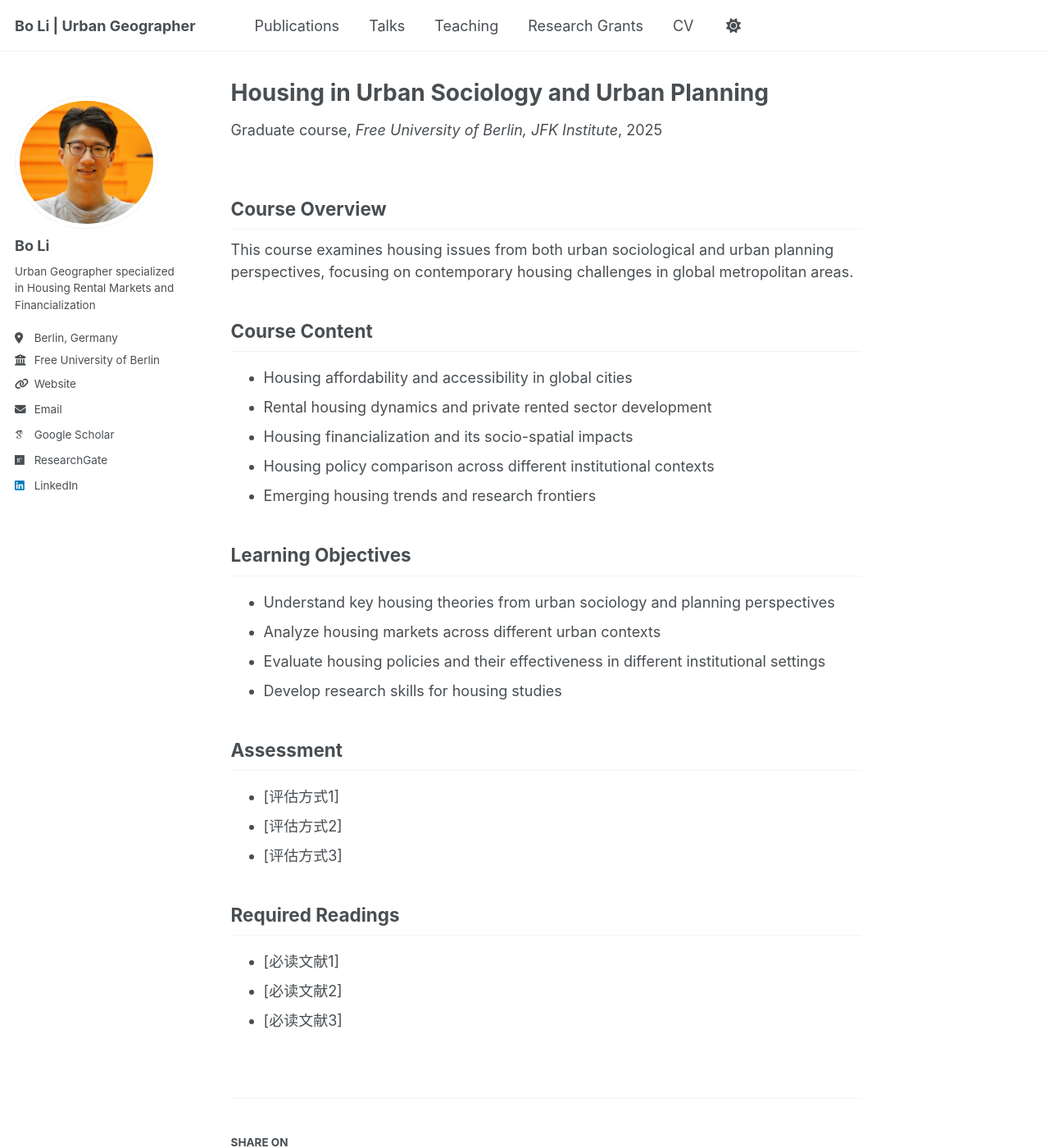
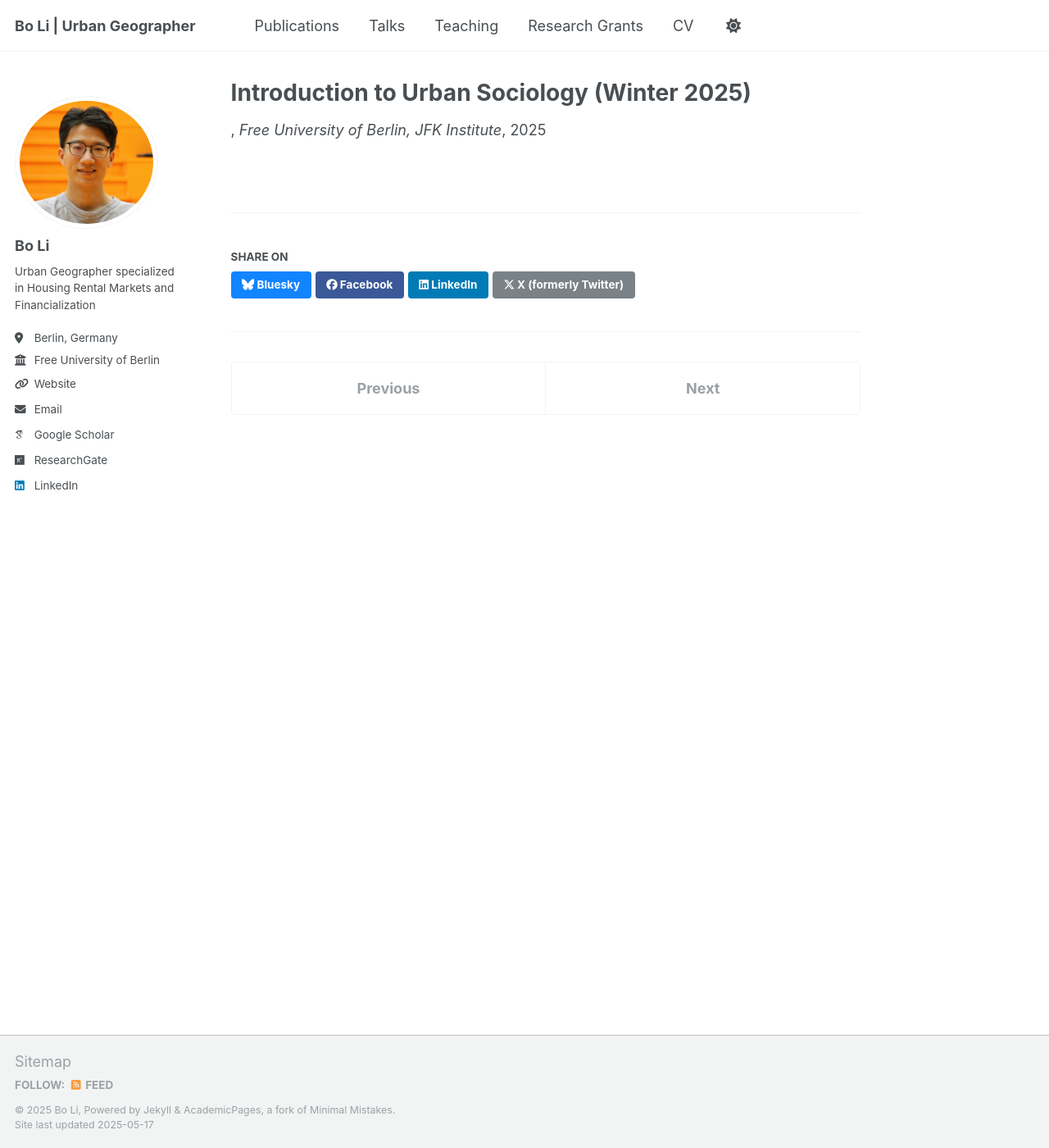
Before and after one commit to housingforall/housingforall.github.io, a Jekyll site: the page built from _teaching/urban sociology.md, in a window 1280 px wide and 1400 px high. Shown: the whole window at 82% size. Built offline with Jekyll 4.4.1, drawn with Linux system fonts in a browser that asks for light colours; some web fonts are replaced.

Commit message:
Update urban sociology.md

```diff
--- a/_teaching/urban sociology.md
+++ b/_teaching/urban sociology.md
@@ -1,36 +1,10 @@
 ---
-title: "Housing in Urban Sociology and Urban Planning"
+title: "Introduction to Urban Sociology (Winter 2025)"
 collection: teaching
-type: "Graduate course"
-permalink: /teaching/2025-housing-urban-sociology
+type: ""
+permalink:
 venue: "Free University of Berlin, JFK Institute"
-date: 2025-09-01
+date: 2025-10-01
 location: "Berlin, Germany"
 end_date: 2026-03-01
 ---
-
-## Course Overview
-This course examines housing issues from both urban sociological and urban planning perspectives, focusing on contemporary housing challenges in global metropolitan areas.
-
-## Course Content
-* Housing affordability and accessibility in global cities
-* Rental housing dynamics and private rented sector development
-* Housing financialization and its socio-spatial impacts
-* Housing policy comparison across different institutional contexts
-* Emerging housing trends and research frontiers
-
-## Learning Objectives
-* Understand key housing theories from urban sociology and planning perspectives
-* Analyze housing markets across different urban contexts
-* Evaluate housing policies and their effectiveness in different institutional settings
-* Develop research skills for housing studies
-
-## Assessment
-* [评估方式1]
-* [评估方式2]
-* [评估方式3]
-
-## Required Readings
-* [必读文献1]
-* [必读文献2]
-* [必读文献3]
```
